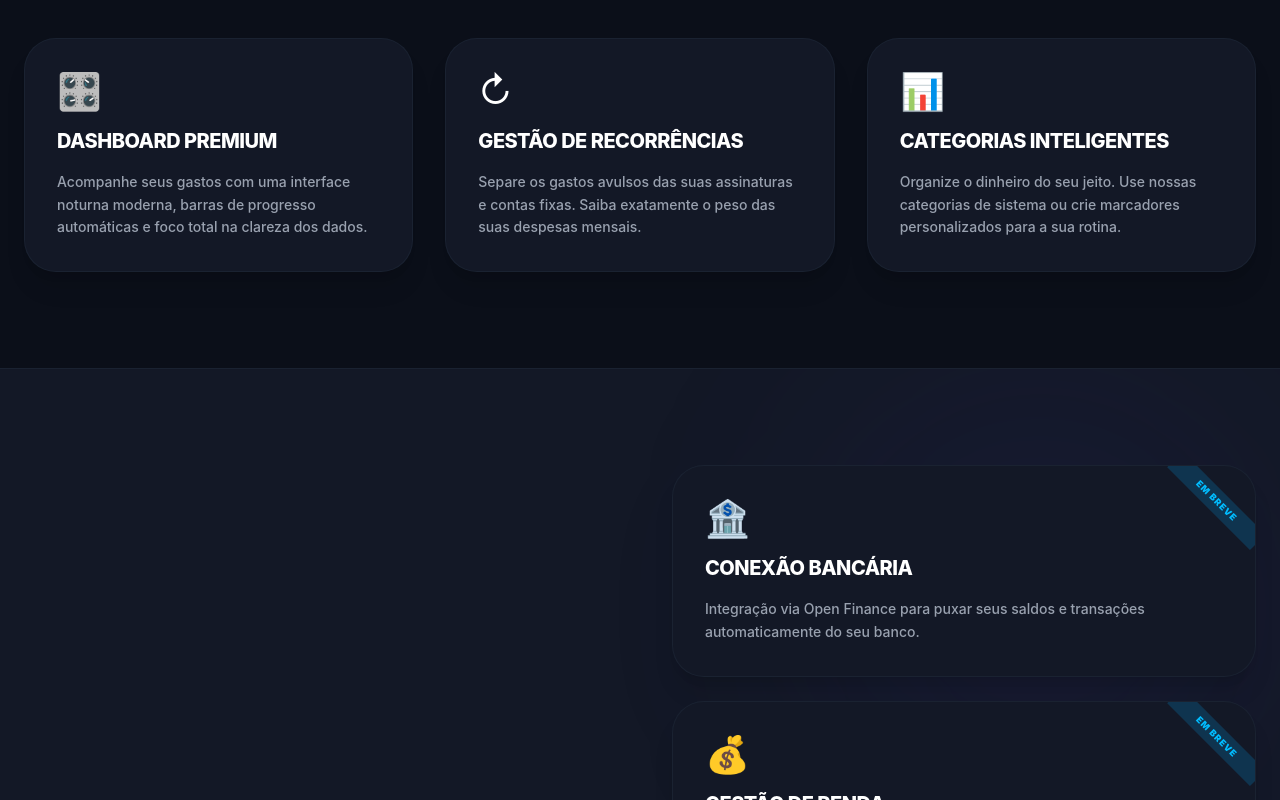
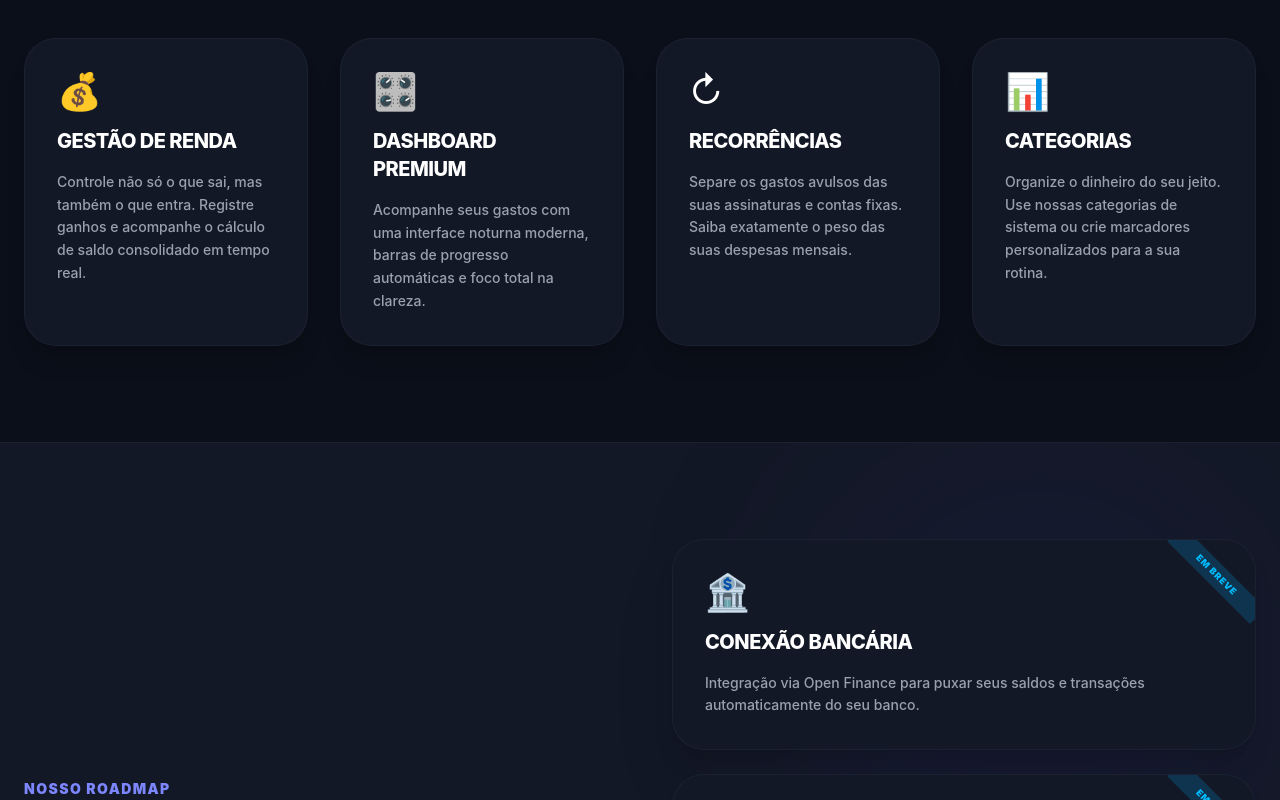
Before and after one commit to RenanSerafim01/SaaS-Flux, a React (Vite) app in the folder frontend/: page / in a window 1280 px wide. Shown: the part 860-1660 px from the top of the page. Built offline with nearby package versions, Linux system fonts and the light colour scheme.

Commit message:
ajustando menu do site colocando adicionar renda em prática

```diff
--- a/frontend/src/App.jsx
+++ b/frontend/src/App.jsx
@@ -180,10 +180,12 @@ function LandingPage() {
                     <h2 className="text-[10px] md:text-sm font-black text-sky-500 uppercase tracking-widest mb-2">Recursos Ativos</h2>
                     <p className="text-2xl md:text-4xl font-extrabold text-white uppercase tracking-tight">O que já construímos</p>
                 </div>
-                <div className="grid grid-cols-1 md:grid-cols-3 gap-6 md:gap-8">
-                    <FeatureCard icon="🎛️" title="Dashboard Premium" description="Acompanhe seus gastos com uma interface noturna moderna, barras de progresso automáticas e foco total na clareza dos dados." />
-                    <FeatureCard icon="↻" title="Gestão de Recorrências" description="Separe os gastos avulsos das suas assinaturas e contas fixas. Saiba exatamente o peso das suas despesas mensais." />
-                    <FeatureCard icon="📊" title="Categorias Inteligentes" description="Organize o dinheiro do seu jeito. Use nossas categorias de sistema ou crie marcadores personalizados para a sua rotina." />
+                {/* --- GRID ATUALIZADA PARA ACOMODAR 4 CARDS --- */}
+                <div className="grid grid-cols-1 md:grid-cols-2 lg:grid-cols-4 gap-6 md:gap-8">
+                    <FeatureCard icon="💰" title="Gestão de Renda" description="Controle não só o que sai, mas também o que entra. Registre ganhos e acompanhe o cálculo de saldo consolidado em tempo real." />
+                    <FeatureCard icon="🎛️" title="Dashboard Premium" description="Acompanhe seus gastos com uma interface noturna moderna, barras de progresso automáticas e foco total na clareza." />
+                    <FeatureCard icon="↻" title="Recorrências" description="Separe os gastos avulsos das suas assinaturas e contas fixas. Saiba exatamente o peso das suas despesas mensais." />
+                    <FeatureCard icon="📊" title="Categorias" description="Organize o dinheiro do seu jeito. Use nossas categorias de sistema ou crie marcadores personalizados para a sua rotina." />
                 </div>
             </section>
 
@@ -197,9 +199,9 @@ function LandingPage() {
                             O Flux está em evolução contínua. Estamos trabalhando pesado nos bastidores para trazer integrações diretas e inteligência artificial para o seu bolso.
                         </p>
                     </div>
+                    {/* --- GESTÃO DE RENDA REMOVIDA DAQUI --- */}
                     <div className="space-y-4 md:space-y-6">
                         <FeatureCard icon="🏦" title="Conexão Bancária" description="Integração via Open Finance para puxar seus saldos e transações automaticamente do seu banco." badge="Em breve" />
-                        <FeatureCard icon="💰" title="Gestão de Renda" description="Controle não só o que sai, mas também o que entra, tendo a visão completa do seu lucro no mês." badge="Em Breve" />
                         <FeatureCard icon="🎯" title="Metas e Reservas" description="Defina objetivos, guarde dinheiro com propósito e acompanhe a evolução do seu patrimônio." badge="Em Breve" />
                         <FeatureCard icon="📈" title="Relatórios com IA" description="Receba insights e conselhos gerados por Inteligência Artificial baseados no seu padrão de consumo." badge="Em breve" />
                     </div>
```
